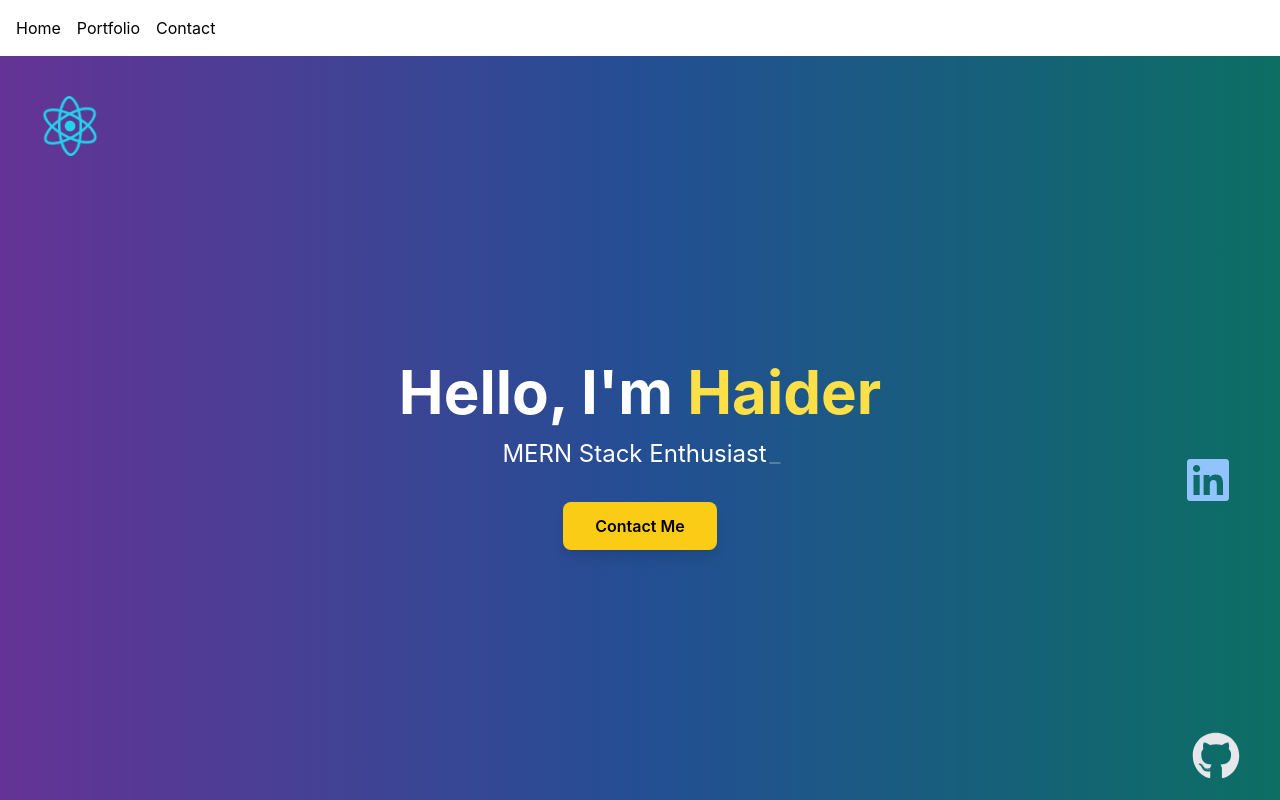
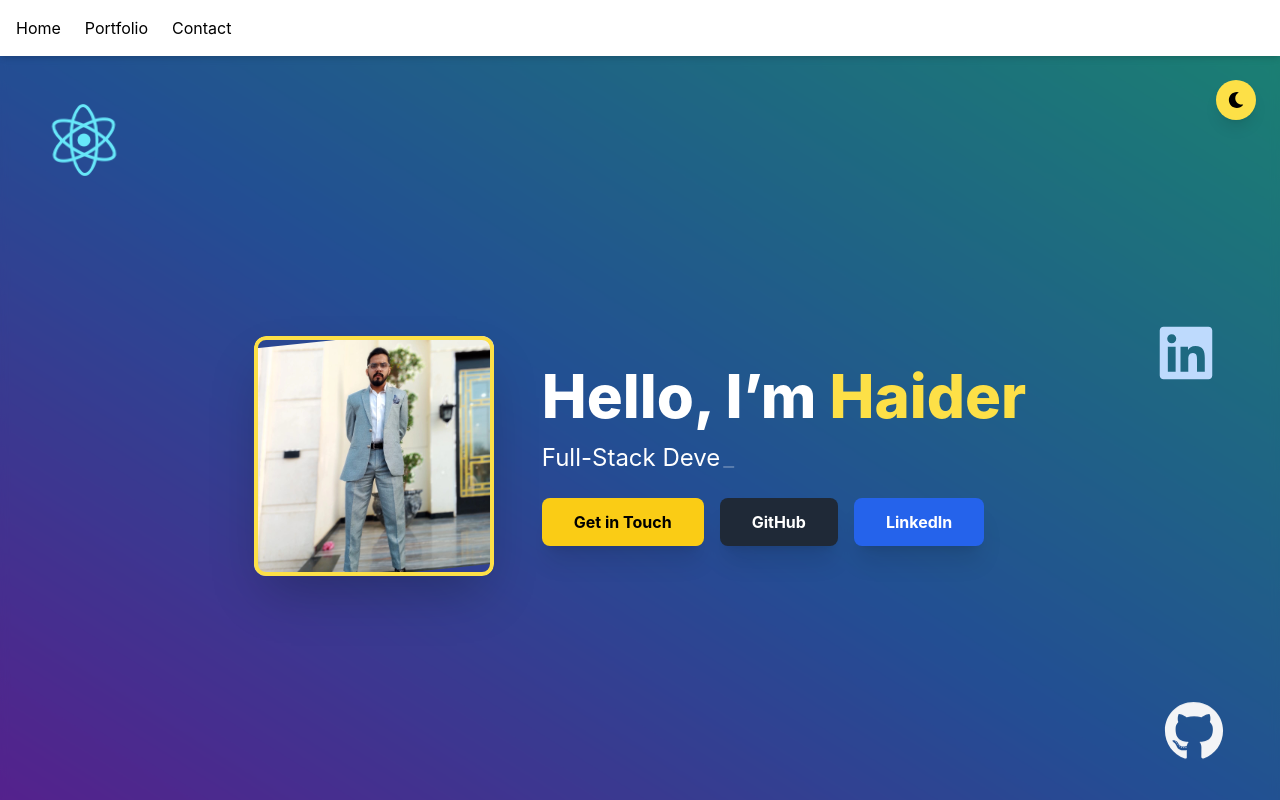
Before and after one commit to Haiderali445/portfolio-website, a React (Vite) app: page / in a window 1280 px wide. Shown: the top 800 px of the page. Built offline with nearby package versions, Linux system fonts and the light colour scheme.

Commit message:
Updated hero layout dark theme and logo

```diff
--- a/index.html
+++ b/index.html
@@ -3,7 +3,11 @@
   <head>
     <meta charset="UTF-8" />
     <meta name="viewport" content="width=device-width, initial-scale=1.0" />
-    <title>Portfolio</title>
+    <title>My Blog</title>
+
+    <!-- Favicon -->
+    <link rel="icon" type="image/png" href="https://www.google.com/s2/favicons?domain=blogger.com" />
+
   </head>
   <body>
     <div id="root"></div>
--- a/src/App.jsx
+++ b/src/App.jsx
@@ -1,21 +1,14 @@
 import React from 'react';
+import Navbar from './components/Navbar';
 import Hero from './components/Hero';
 import Portfolio from './components/Portfolio';
 import Contact from './components/Contact';
 import Footer from './components/Footer';
+
 function App() {
   return (
     <div className="bg-white dark:bg-gray-900 text-black dark:text-white min-h-screen transition-colors">
-      <header className="p-4 flex justify-between items-center">
-        <nav>
-          <ul className="flex space-x-4">
-            <li><a href="#home" className="hover:text-yellow-400 transition-colors">Home</a></li>
-            <li><a href="#portfolio" className="hover:text-yellow-400 transition-colors">Portfolio</a></li>
-            <li><a href="#contact" className="hover:text-yellow-400 transition-colors">Contact</a></li>
-          </ul>
-        </nav>
-      </header>
-
+      <Navbar />
       <main>
         <section id="home">
           <Hero />
@@ -27,7 +20,6 @@ function App() {
           <Contact />
         </section>
       </main>
-
       <Footer />
     </div>
   );
--- a/src/components/Hero.jsx
+++ b/src/components/Hero.jsx
@@ -1,63 +1,123 @@
-// src/components/Hero.jsx
-import React from 'react';
+import React, { useState } from 'react';
 import { Typewriter } from 'react-simple-typewriter';
 import { motion } from 'framer-motion';
-import { FaGithub, FaLinkedin, FaReact } from 'react-icons/fa';
+import { FaGithub, FaLinkedin, FaReact, FaSun, FaMoon } from 'react-icons/fa';
+import myPic from '../Assets/images/pic1.jpg';
 
 function Hero() {
+  const [darkMode, setDarkMode] = useState(false);
+
+  const toggleTheme = () => setDarkMode(!darkMode);
+
   return (
-    <section className="relative flex justify-center items-center h-screen overflow-hidden bg-gradient-to-r from-purple-500 via-blue-500 to-teal-500">
-      {/* Background overlay */}
-      <div className="absolute inset-0 bg-black opacity-40"></div>
+    <section
+      className={`relative flex justify-center items-center h-screen ${
+        darkMode
+          ? 'bg-gradient-to-tr from-gray-900 via-gray-800 to-gray-700'
+          : 'bg-gradient-to-tr from-purple-600 via-blue-500 to-teal-400'
+      } transition-colors duration-500`}
+    >
+      <div className="absolute inset-0 bg-black/40 backdrop-blur-sm"></div>
 
-      {/* Floating icons */}
-      <FaReact className="absolute text-cyan-400 text-6xl top-10 left-10 animate-spin-slow" />
-      <FaGithub className="absolute text-gray-200 text-5xl bottom-16 right-10 animate-bounce" />
-      <FaLinkedin className="absolute text-blue-300 text-5xl top-1/2 right-12 animate-pulse" />
+      <button
+        onClick={toggleTheme}
+        className="absolute top-6 right-6 bg-yellow-300 text-black p-3 rounded-full shadow-lg hover:bg-yellow-400 transition"
+        aria-label="Toggle Theme"
+      >
+        {darkMode ? <FaSun /> : <FaMoon />}
+      </button>
 
-      {/* Main content */}
+      {/* Floating Icons */}
+      <FaReact className="absolute text-cyan-300 text-7xl top-12 left-12 animate-spin-slow hover:scale-110 transition" />
+      <FaGithub className="absolute text-gray-100 text-6xl bottom-20 right-14 animate-bounce hover:scale-110 transition" />
+      <FaLinkedin className="absolute text-blue-200 text-6xl top-1/3 right-16 animate-pulse hover:scale-110 transition" />
+
+      {/* Main Content */}
       <motion.div
         initial={{ opacity: 0, y: 60 }}
         animate={{ opacity: 1, y: 0 }}
         transition={{ duration: 1 }}
-        className="z-10 text-center text-white p-6 max-w-2xl"
+        className="z-10 flex flex-col md:flex-row items-center text-white max-w-5xl px-6"
       >
+        <motion.div
+          className="relative w-60 h-60 mb-8 md:mb-0 md:mr-12 transform skew-y-6 overflow-hidden shadow-2xl rounded-xl"
+          initial={{ opacity: 0, scale: 0.85 }}
+          animate={{ opacity: 1, scale: 1 }}
+          whileHover={{ scale: 1.05, rotate: 4 }}
+          transition={{ delay: 0.2, duration: 1 }}
+        >
+          <img
+            src={myPic}
+            alt="Haider"
+            className="w-full h-full object-cover transform -skew-y-6 scale-116"
+          />
+          <div className="absolute inset-0 border-4 border-yellow-300 rounded-xl"></div>
+        </motion.div>
+
+        {/* Text Content */}
+        <div className="text-center md:text-left">
           <motion.h1
-          initial={{ opacity: 0, scale: 0.8 }}
-          animate={{ opacity: 1, scale: 1 }}
-          transition={{ delay: 0.5, duration: 1 }}
-          className="text-4xl md:text-6xl font-bold mb-4"
+            initial={{ opacity: 0, x: -50 }}
+            animate={{ opacity: 1, x: 0 }}
+            transition={{ delay: 0.6, duration: 1 }}
+            className="text-4xl md:text-6xl font-extrabold mb-4 leading-tight"
           >
-          Hello, I'm <span className="text-yellow-300">Haider</span>
+            Hello, I’m{' '}
+            <span className="text-yellow-300 dark:text-yellow-400">Haider</span>
           </motion.h1>
 
           <motion.p
-          initial={{ opacity: 0, x: -50 }}
+            initial={{ opacity: 0, x: 50 }}
             animate={{ opacity: 1, x: 0 }}
-          transition={{ delay: 1, duration: 1 }}
-          className="text-lg md:text-2xl"
+            transition={{ delay: 0.8, duration: 1 }}
+            className="text-lg md:text-2xl mb-6 max-w-xl"
           >
             <Typewriter
-            words={['React Developer', 'MERN Stack Enthusiast', 'Software Engineer']}
+              words={[
+                'Software Engineer',
+                'Full-Stack Developer',
+                'MERN Specialist',
+                'Building Scalable Web Apps',
+              ]}
               loop
               cursor
               cursorStyle="_"
-            typeSpeed={90}
+              typeSpeed={70}
               deleteSpeed={40}
               delaySpeed={1200}
             />
           </motion.p>
 
-        {/* Call-to-action button */}
-        <motion.a
-          href="#contact"
+          <motion.div
             initial={{ opacity: 0, y: 20 }}
             animate={{ opacity: 1, y: 0 }}
-          transition={{ delay: 1.5, duration: 0.8 }}
-          className="inline-block mt-8 px-8 py-3 bg-yellow-400 text-black font-semibold rounded-lg shadow-lg hover:bg-yellow-300 transition"
+            transition={{ delay: 1, duration: 0.8 }}
+            className="flex justify-center md:justify-start gap-4"
           >
-          Contact Me
-        </motion.a>
+            <a
+              href="#contact"
+              className="inline-block px-8 py-3 bg-yellow-400 text-black font-bold rounded-lg shadow-xl hover:bg-yellow-300 transition transform hover:scale-105"
+            >
+              Get in Touch
+            </a>
+            <a
+              href="https://github.com/haiderali445"
+              target="_blank"
+              rel="noopener noreferrer"
+              className="inline-block px-8 py-3 bg-gray-800 text-white font-bold rounded-lg shadow-xl hover:bg-gray-700 transition transform hover:scale-105"
+            >
+              GitHub
+            </a>
+            <a
+              href="https://linkedin.com/in/hayder-ali-8a025b290"
+              target="_blank"
+              rel="noopener noreferrer"
+              className="inline-block px-8 py-3 bg-blue-600 text-white font-bold rounded-lg shadow-xl hover:bg-blue-500 transition transform hover:scale-105"
+            >
+              LinkedIn
+            </a>
+          </motion.div>
+        </div>
       </motion.div>
     </section>
   );
--- /dev/null
+++ b/src/components/Navbar.jsx
@@ -0,0 +1,38 @@
+import React from 'react';
+
+function Navbar() {
+  return (
+    <header className="sticky top-0 z-50 bg-white dark:bg-gray-900 shadow-md">
+      <nav className="p-4 flex justify-between items-center max-w-7xl mx-auto">
+        <ul className="flex space-x-6">
+          <li>
+            <a
+              href="#home"
+              className="hover:text-yellow-400 transition-colors"
+            >
+              Home
+            </a>
+          </li>
+          <li>
+            <a
+              href="#portfolio"
+              className="hover:text-yellow-400 transition-colors"
+            >
+              Portfolio
+            </a>
+          </li>
+          <li>
+            <a
+              href="#contact"
+              className="hover:text-yellow-400 transition-colors"
+            >
+              Contact
+            </a>
+          </li>
+        </ul>
+      </nav>
+    </header>
+  );
+}
+
+export default Navbar;
--- a/tailwind.config.js
+++ b/tailwind.config.js
@@ -7,6 +7,9 @@ module.exports = {
     extend: {
       animation: {
         'spin-slow': 'spin 8s linear infinite',
+      },
+      scale: {
+        115: '1.15',
       },
       colors: {
         'primary': '#6B5B95',
```
Also changed, not shown: src/Assets/images/pic1.jpg (added). Lines whose indentation alone changed are shown as unchanged.
